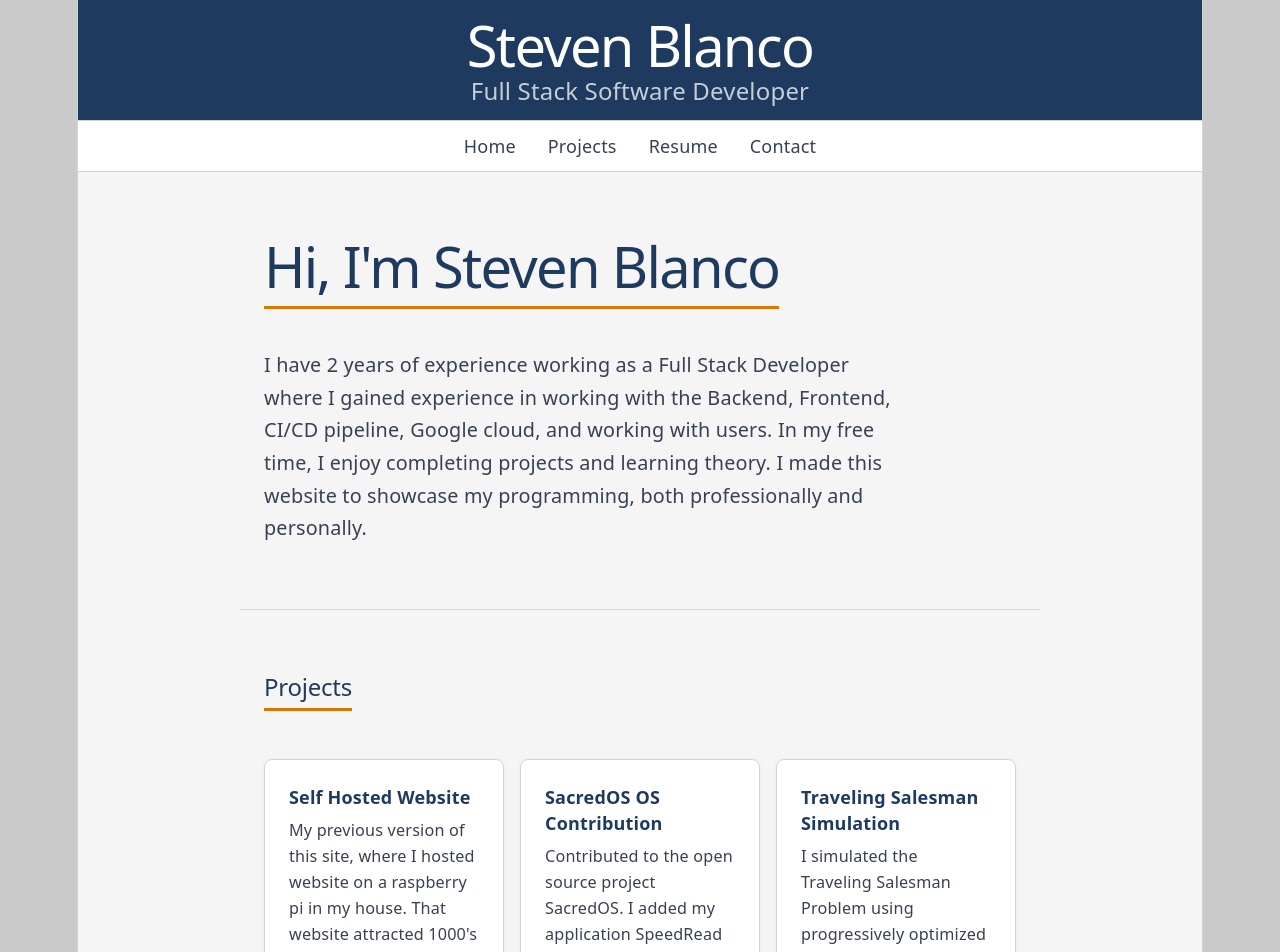
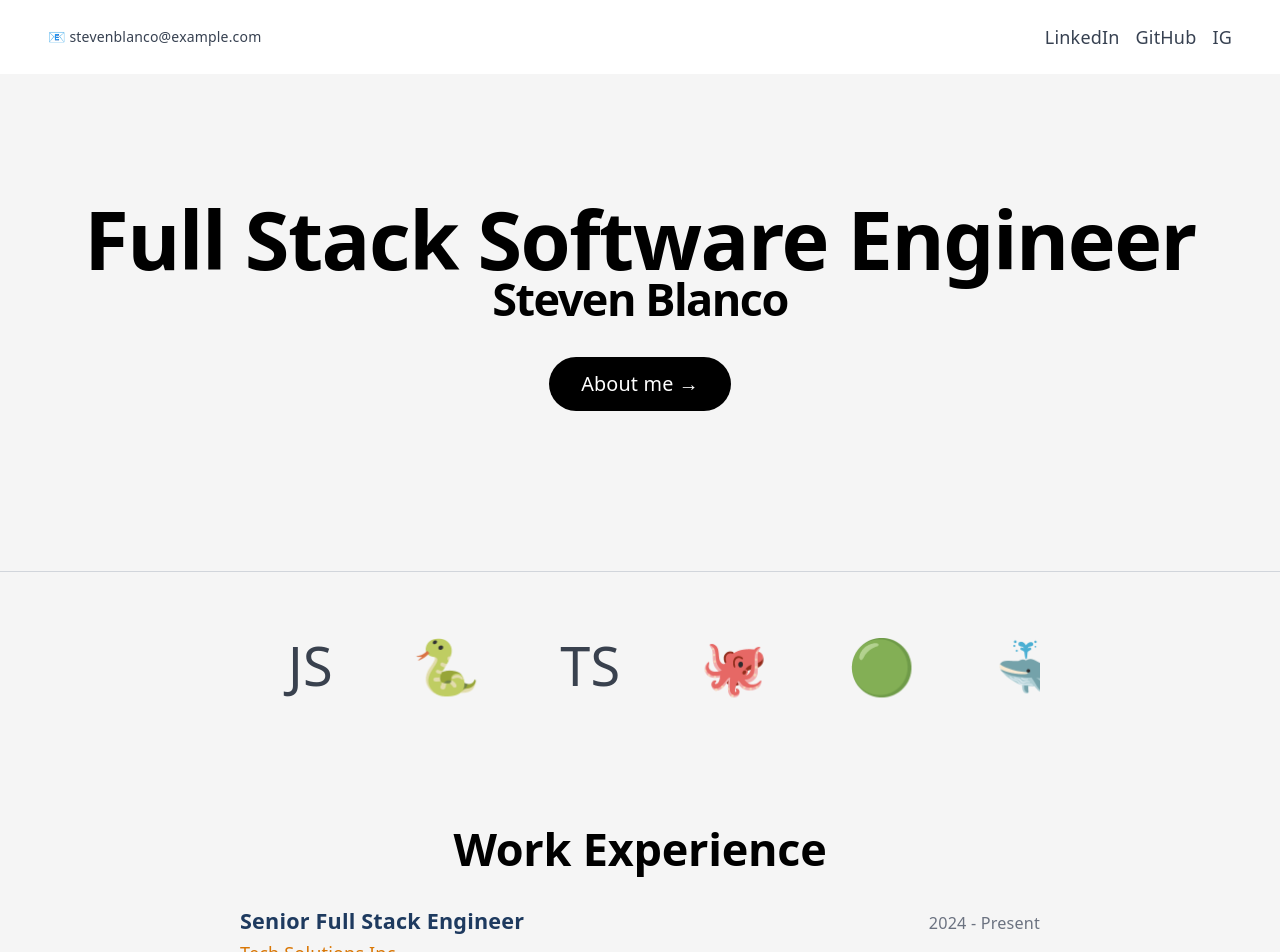
Before and after one commit to 19sblanco/website_2, a React (Vite) app in the folder src/frontend/: page / in a window 1280 px wide. Shown: the top 952 px of the page. Built offline with nearby package versions, Linux system fonts and the light colour scheme.

Commit message:
new interface

```diff
--- /dev/null
+++ b/src/frontend/src/Header.css
@@ -0,0 +1,32 @@
+.site-header {
+  display: flex;
+  justify-content: space-between;
+  align-items: center;
+  padding: 24px 48px;
+  background: transparent;
+  border-bottom: none;
+  font-size: 14px;
+  color: var(--text);
+}
+
+.header-left {
+  display: flex;
+  align-items: center;
+  gap: 8px;
+}
+
+.header-right {
+  display: flex;
+  gap: 16px;
+  font-size: 18px;
+}
+
+.header-right a {
+  color: var(--text);
+  text-decoration: none;
+  transition: color 0.2s;
+}
+
+.header-right a:hover {
+  color: var(--accent);
+}
--- a/src/frontend/src/Header.jsx
+++ b/src/frontend/src/Header.jsx
@@ -1,9 +1,21 @@
+import "./Header.css";
+
 function Header() {
   return (
     <header className="site-header">
-      <div className="header-content">
-        <h1 className="site-title">Steven Blanco</h1>
-        <p className="site-subtitle">Full Stack Software Developer</p>
+      <div className="header-left">
+        <span>📧 stevenblanco@example.com</span>
+      </div>
+      <div className="header-right">
+        <a href="https://linkedin.com" target="_blank">
+          LinkedIn
+        </a>
+        <a href="https://github.com" target="_blank">
+          GitHub
+        </a>
+        <a href="https://instagram.com" target="_blank">
+          IG
+        </a>
       </div>
     </header>
   );
--- a/src/frontend/src/LandingPage.jsx
+++ b/src/frontend/src/LandingPage.jsx
@@ -1,5 +1,4 @@
 import Header from "./Header";
-import NavBar from "./NavBar";
 import Footer from "./Footer";
 import "./landingPage.css";
 
@@ -7,17 +6,107 @@ function LandingPage() {
   return (
     <div className="layout">
       <Header />
-      <NavBar />
       <main className="main-content">
         <section id="hero" className="section hero-section">
-          <h1>Hi, I'm Steven Blanco</h1>
-          <p>
-            I have 2 years of experience working as a Full Stack Developer where
-            I gained experience in working with the Backend, Frontend, CI/CD
-            pipeline, Google cloud, and working with users. In my free time, I
-            enjoy completing projects and learning theory. I made this website
-            to showcase my programming, both professionally and personally.
-          </p>
+          <h1 className="hero-role">Full Stack Software Engineer</h1>
+          <h2 className="hero-name">Steven Blanco</h2>
+          <a href="#projects" className="btn-pill-black">
+            About me →
+          </a>
+        </section>
+
+        <section className="tech-stack-row">
+          <div className="tech-icons-container">
+            <div className="tech-icons">
+              <span className="tech-icon-placeholder" title="Java">
+                ☕
+              </span>
+              <span className="tech-icon-placeholder" title="React">
+                ⚛️
+              </span>
+              <span className="tech-icon-placeholder" title="JavaScript">
+                JS
+              </span>
+              <span className="tech-icon-placeholder" title="Python">
+                🐍
+              </span>
+              <span className="tech-icon-placeholder" title="TypeScript">
+                TS
+              </span>
+              <span className="tech-icon-placeholder" title="Git">
+                🐙
+              </span>
+              <span className="tech-icon-placeholder" title="Node">
+                🟢
+              </span>
+              <span className="tech-icon-placeholder" title="Docker">
+                🐳
+              </span>
+              <span className="tech-icon-placeholder" title="AWS">
+                ☁️
+              </span>
+              <span className="tech-icon-placeholder" title="SQL">
+                💾
+              </span>
+            </div>
+            {/* Duplicate set for seamless scrolling */}
+            <div className="tech-icons">
+              <span className="tech-icon-placeholder" title="Java">
+                ☕
+              </span>
+              <span className="tech-icon-placeholder" title="React">
+                ⚛️
+              </span>
+              <span className="tech-icon-placeholder" title="JavaScript">
+                JS
+              </span>
+              <span className="tech-icon-placeholder" title="Python">
+                🐍
+              </span>
+              <span className="tech-icon-placeholder" title="TypeScript">
+                TS
+              </span>
+              <span className="tech-icon-placeholder" title="Git">
+                🐙
+              </span>
+              <span className="tech-icon-placeholder" title="Node">
+                🟢
+              </span>
+              <span className="tech-icon-placeholder" title="Docker">
+                🐳
+              </span>
+              <span className="tech-icon-placeholder" title="AWS">
+                ☁️
+              </span>
+              <span className="tech-icon-placeholder" title="SQL">
+                💾
+              </span>
+            </div>
+          </div>
+        </section>
+
+        <section id="experience" className="section experience-section">
+          <h2>Work Experience</h2>
+          <div className="experience-list">
+            <ExperienceItem
+              title="Senior Full Stack Engineer"
+              company="Tech Solutions Inc."
+              period="2024 - Present"
+              description="Leading development of cloud-native applications using React and Node.js. Optimized database performance by 40%."
+            />
+            <ExperienceItem
+              title="Full Stack Developer"
+              company="Digital Creations"
+              period="2022 - 2024"
+              description="Developed and maintained various client websites. Implemented CI/CD pipelines and automated testing suites."
+            />
+            <ExperienceItem
+              title="Junior Web Developer"
+              company="StartUp Hub"
+              period="2021 - 2022"
+              description="Assisted in the development of front-end components and integrated RESTful APIs."
+            />
+          </div>
         </section>
 
         <section id="projects" className="section projects-section">
@@ -71,4 +160,17 @@ function ProjectCard({ cardName, description, link }) {
   );
 }
 
+function ExperienceItem({ title, company, period, description }) {
+  return (
+    <div className="experience-item">
+      <div className="experience-header">
+        <h3 className="experience-title">{title}</h3>
+        <span className="experience-period">{period}</span>
+      </div>
+      <div className="experience-company">{company}</div>
+      <p className="experience-description">{description}</p>
+    </div>
+  );
+}
+
 export default LandingPage;
--- a/src/frontend/src/NavBar.jsx
+++ /dev/null
@@ -1,55 +0,0 @@
-import { useState, useRef } from "react";
-
-function NavBar() {
-  const [isDropdownOpen, setIsDropdownOpen] = useState(false);
-  const timeoutRef = useRef(null);
-
-  const handleMouseEnter = () => {
-    clearTimeout(timeoutRef.current);
-    setIsDropdownOpen(true);
-  };
-
-  const handleMouseLeave = () => {
-    timeoutRef.current = setTimeout(() => {
-      setIsDropdownOpen(false);
-    }, 500); // 500ms delay
-  };
-
-  return (
-    <nav className="site-nav">
-      <ul className="nav-list">
-        <li>
-          <a href="#hero">Home</a>
-        </li>
-        <li
-          className={`nav-item nav-item--dropdown ${isDropdownOpen ? "is-open" : ""}`}
-          onMouseEnter={handleMouseEnter}
-          onMouseLeave={handleMouseLeave}
-          onFocus={handleMouseEnter}
-          onBlur={handleMouseLeave}
-        >
-          <a href="#projects">Projects</a>
-          <ul className="dropdown-menu" aria-label="Projects submenu">
-            <li>
-              <a href="#project-1">Project 1</a>
-            </li>
-            <li>
-              <a href="#project-2">Project 2</a>
-            </li>
-            <li>
-              <a href="#project-3">Project 3</a>
-            </li>
-          </ul>
-        </li>
-        <li>
-          <a href="#resume">Resume</a>
-        </li>
-        <li>
-          <a href="#contact">Contact</a>
-        </li>
-      </ul>
-    </nav>
-  );
-}
-
-export default NavBar;
--- a/src/frontend/src/index.css
+++ b/src/frontend/src/index.css
@@ -97,111 +97,29 @@ body {
   flex-direction: column;
   min-height: 100svh;
 }
-
 .site-header {
-  padding: var(--space-xl) var(--space-lg) var(--space-md);
-  background: #1e3a5f;
+  padding: 12px var(--space-lg);
+  display: flex;
+  justify-content: space-between;
+  align-items: center;
   border-bottom: 1px solid var(--border);
-  text-align: center;
-}
-
-.site-header .site-title {
-  margin: 0 0 var(--space-xs);
-  color: #ffffff;
-}
-
-.site-header .site-subtitle {
-  color: rgba(255, 255, 255, 0.75);
-  margin-top: 20px;
-  font-size: var(--font-size-h2);
-}
-
-.site-nav {
-  border-bottom: 1px solid var(--border);
-  padding: 12px var(--space-lg);
-  background: #ffffff;
-}
-
-.nav-list {
-  list-style: none;
-  margin: 0;
-  padding: 0;
-  display: flex;
-  justify-content: center;
-  gap: var(--space-xl);
-}
-
-.nav-list a {
-  text-decoration: none;
-  color: var(--text);
-  font-weight: 500;
-  transition: color var(--transition-base);
-}
-
-.nav-list a:hover {
-  color: var(--accent);
-}
-
-.nav-item--dropdown {
-  position: relative;
-}
-
-.dropdown-menu {
-  display: none;
-  position: absolute;
-  top: calc(100%);
-  left: 0;
-  min-width: 180px;
-  background: var(--bg);
-  border: 1px solid var(--border);
-  border-radius: var(--radius-md);
-  box-shadow: var(--shadow);
-  padding: var(--space-sm) 0;
-  list-style: none;
-  margin: 0;
-  z-index: 10;
-}
-
-.dropdown-menu li {
-  padding: 0;
-}
-
-.dropdown-menu a {
-  display: block;
-  padding: 10px 16px;
-  color: var(--text);
-  text-decoration: none;
-  transition:
-    background var(--transition-base),
-    color var(--transition-base);
-}
-
-.dropdown-menu a:hover {
-  background: var(--accent-bg);
-  color: var(--accent);
-}
-
-.nav-item--dropdown.is-open > .dropdown-menu {
-  display: block;
 }
 
 .section {
   padding: var(--space-2xl) var(--space-lg);
   border-bottom: 1px solid var(--border);
-  text-align: left;
-  max-width: var(--max-width-content);
+  text-align: center;
+  max-width: 100%;
   width: 100%;
   margin: 0 auto;
   box-sizing: border-box;
 }
 
-.section > h1,
 .section > h2 {
-  display: inline-block;
-  line-height: 1.1;
-  padding-bottom: var(--space-sm);
-  border-bottom: 3px solid var(--accent);
-  margin-bottom: var(--space-lg);
+  font-size: 2.5rem;
+  font-weight: 600;
+  margin-bottom: var(--space-xl);
+  color: #000;
 }
 
 .resume-link {
@@ -238,11 +156,10 @@ body {
 /* ---- Base Styles ---- */
 
 #root {
-  width: var(--max-width-site);
+  width: 100%;
   max-width: 100%;
-  margin: 0 auto;
+  margin: 0;
   text-align: center;
-  border-inline: 1px solid var(--border);
   min-height: 100svh;
   display: flex;
   flex-direction: column;
--- a/src/frontend/src/landingPage.css
+++ b/src/frontend/src/landingPage.css
@@ -1,10 +1,97 @@
 .hero-section {
-  padding-top: var(--space-2xl);
-  padding-bottom: var(--space-2xl);
+  padding-top: 15vh;
+  padding-bottom: 20vh;
+  text-align: center;
+  display: flex;
+  flex-direction: column;
+  align-items: center;
+  justify-content: center;
 }
 
-.hero-section h1 {
+.hero-role {
+  font-size: min(4.5rem, 10vw);
+  font-weight: 600;
+  margin-bottom: 20px;
+  color: #000;
+  letter-spacing: -1.5px;
+  width: 100%;
+}
+
+.hero-name {
+  font-size: min(4.5rem, 10vw);
+  font-weight: 600;
   margin-top: 0;
+  margin-bottom: 40px;
+  color: #000;
+  letter-spacing: -1.5px;
+  width: 100%;
+}
+
+.btn-pill-black {
+  background: #000;
+  color: #fff;
+  padding: 14px 32px;
+  border-radius: 30px;
+  text-decoration: none;
+  font-weight: 500;
+  font-size: 1.1rem;
+  transition:
+    transform 0.2s,
+    background 0.2s;
+  display: inline-flex;
+  align-items: center;
+  gap: 8px;
+}
+
+.btn-pill-black:hover {
+  transform: scale(1.05);
+  background: #222;
+}
+
+.tech-stack-row {
+  padding: 80px 0;
+  overflow: hidden;
+  width: 100%;
+  max-width: 800px;
+  margin: 0 auto;
+  border-bottom: none;
+}
+
+.tech-icons-container {
+  display: flex;
+  width: max-content;
+  animation: scroll 30s linear infinite;
+}
+
+.tech-icons {
+  display: flex;
+  gap: 80px;
+  padding: 0 40px;
+}
+
+.tech-icon-placeholder {
+  display: flex;
+  align-items: center;
+  justify-content: center;
+  font-size: 3rem;
+  filter: grayscale(0.2);
+  transition:
+    transform 0.3s,
+    filter 0.3s;
+}
+
+.tech-icon-placeholder:hover {
+  transform: scale(1.2);
+  filter: grayscale(0);
+}
+
+@keyframes scroll {
+  0% {
+    transform: translateX(0);
+  }
+  100% {
+    transform: translateX(-50%);
+  }
 }
 
 .hero-section p {
@@ -17,9 +104,10 @@
 
 .projects-grid {
   display: grid;
-  grid-template-columns: repeat(auto-fill, minmax(220px, 1fr));
-  gap: var(--space-md);
+  grid-template-columns: repeat(auto-fit, minmax(280px, 320px));
+  gap: var(--space-xl);
   margin-top: var(--space-lg);
+  justify-content: center;
 }
 
 .project-card {
@@ -50,8 +138,52 @@
   font-weight: 600;
 }
 
-.project-card p {
+.experience-list {
+  display: flex;
+  flex-direction: column;
+  gap: var(--space-xl);
+  max-width: 800px;
+  margin: 0 auto;
+  text-align: left;
+}
+
+.experience-item {
+  padding-bottom: var(--space-lg);
+  border-bottom: 1px solid var(--border);
+}
+
+.experience-item:last-child {
+  border-bottom: none;
+}
+
+.experience-header {
+  display: flex;
+  justify-content: space-between;
+  align-items: baseline;
+  margin-bottom: var(--space-xs);
+}
+
+.experience-title {
+  font-size: 1.2rem;
+  font-weight: 600;
+  margin: 0;
+  color: var(--text-h);
+}
+
+.experience-period {
   font-size: var(--font-size-sm);
+  color: var(--muted, #6b7280);
+  font-weight: 500;
+}
+
+.experience-company {
+  font-weight: 500;
+  color: var(--accent);
+  margin-bottom: var(--space-sm);
+}
+
+.experience-description {
+  font-size: var(--font-size-md);
   color: var(--text);
   line-height: 1.6;
 }
```
